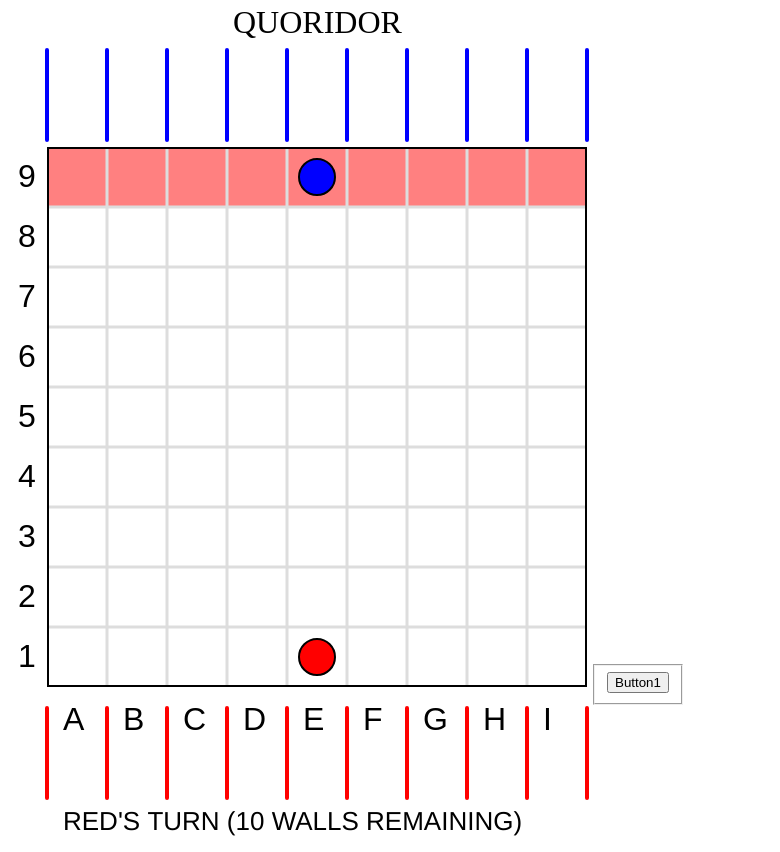
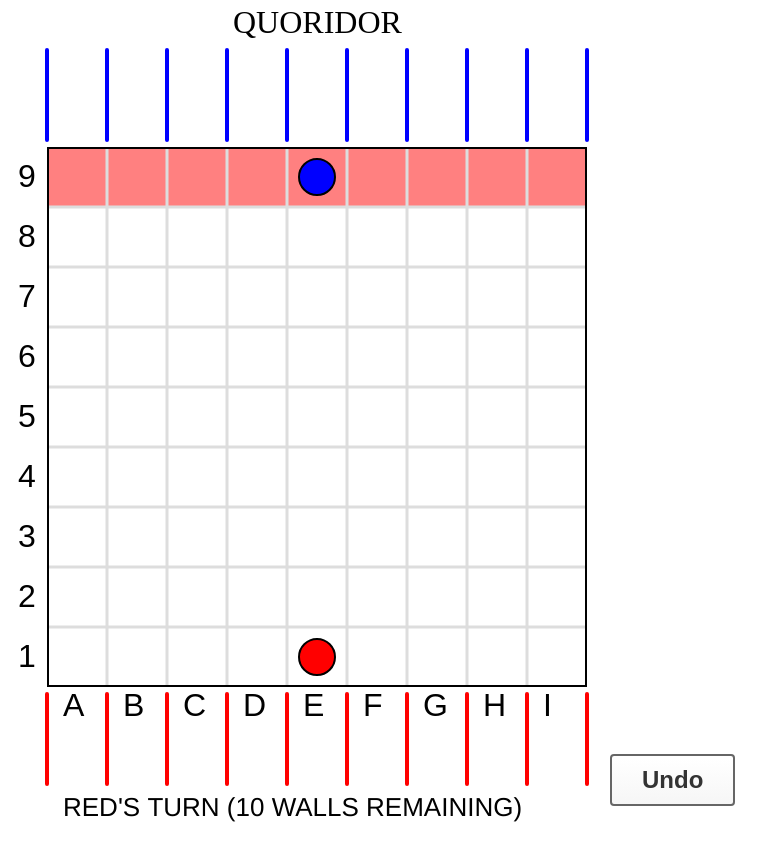
Before and after one commit to QuoridorOnline/quoridoronline.github.io, a plain HTML site: page index.html in a window 1280 px wide. Shown: the whole page, without its empty margins (0-780 px from the left). Drawn offline with Linux system fonts and the light colour scheme.

Commit message:
[Prep] Added a undo button that does nothing yet

```diff
--- a/index.html
+++ b/index.html
@@ -13,12 +13,10 @@
     <div><canvas id="title-text"></canvas></div>
     <canvas id="top-notation"></canvas>
     <!-- <div class="canvas-wrapper"> -->
-    <div>
+    <div style="width:760px; height:544px">
         <canvas id="left-notation"></canvas>
         <canvas id="quoridor-board">Use a browser that supports HTML5 Canvas.</canvas>
-            <fieldset class="inline">
-                <button id="visit_return_button" type="submit">Button1</button>
-            </fieldset>
+        <input type="button" id="btn_undo" value="Undo"/>
     </div>
     <canvas id="bot-notation"></canvas>
     <div><canvas id="game-text"></canvas></div>
--- a/src/main.js
+++ b/src/main.js
@@ -71,6 +71,8 @@ var canvas = document.getElementById('quoridor-board');
 canvas.width = CANVAS_WIDTH;
 canvas.height = CANVAS_HEIGHT;
 var context = canvas.getContext('2d');
+
+var btn_undo = document.getElementById('btn_undo');
 
 // These 2 lines start the game.
 var gameState = [];
@@ -494,3 +496,7 @@ canvas.addEventListener('click', function (event) {
     var mousePosition = getCanvasMousePosition(event);
     clickAt(mousePosition);
 });
+
+btn_undo.addEventListener('click', function() {
+    alert('Hello world');
+});
--- a/src/style.css
+++ b/src/style.css
@@ -1,3 +1,49 @@
-fieldset.inline {
-    display: inline-block;
+fieldset.btn_holder {
+    position: absolute;
+    bottom: 0px;
+    left: 630px;
+    border:1px solid;
+    padding: 6px 15px;
 }
+
+input#btn_undo {
+    position: absolute;
+    bottom: -6px;
+    left: 610px;
+
+    background:-webkit-gradient(linear, left top, left bottom, color-stop(0.05, #ffffff), color-stop(1, #f6f6f6));
+    background:-moz-linear-gradient(top, #ffffff 5%, #f6f6f6 100%);
+    background:-webkit-linear-gradient(top, #ffffff 5%, #f6f6f6 100%);
+    background:-o-linear-gradient(top, #ffffff 5%, #f6f6f6 100%);
+    background:-ms-linear-gradient(top, #ffffff 5%, #f6f6f6 100%);
+    background:linear-gradient(to bottom, #ffffff 5%, #f6f6f6 100%);
+    filter:progid:DXImageTransform.Microsoft.gradient(startColorstr='#ffffff', endColorstr='#f6f6f6',GradientType=0);
+    background-color:#ffffff;
+    -moz-border-radius:5px;
+    -webkit-border-radius:5px;
+    border-radius:4px;
+    border:2.5px solid #666666;
+    display:inline-block;
+    cursor:pointer;
+    color:#333333;
+    font-family:Arial;
+    font-size:24px;
+    font-weight:bold;
+    padding:10px 30px;
+    text-decoration:none;
+}
+input#btn_undo:hover {
+    background:-webkit-gradient(linear, left top, left bottom, color-stop(0.05, #f6f6f6), color-stop(1, #ffffff));
+    background:-moz-linear-gradient(top, #f6f6f6 5%, #ffffff 100%);
+    background:-webkit-linear-gradient(top, #f6f6f6 5%, #ffffff 100%);
+    background:-o-linear-gradient(top, #f6f6f6 5%, #ffffff 100%);
+    background:-ms-linear-gradient(top, #f6f6f6 5%, #ffffff 100%);
+    background:linear-gradient(to bottom, #f6f6f6 5%, #ffffff 100%);
+    filter:progid:DXImageTransform.Microsoft.gradient(startColorstr='#f6f6f6', endColorstr='#ffffff',GradientType=0);
+    background-color:#f6f6f6;
+}
+input#btn_undo:active {
+    position:absolute;
+    bottom:-7px;
+    left: 610px;
+}
```
Also changed, not shown: brackets.json (added, +11 -0 lines).
